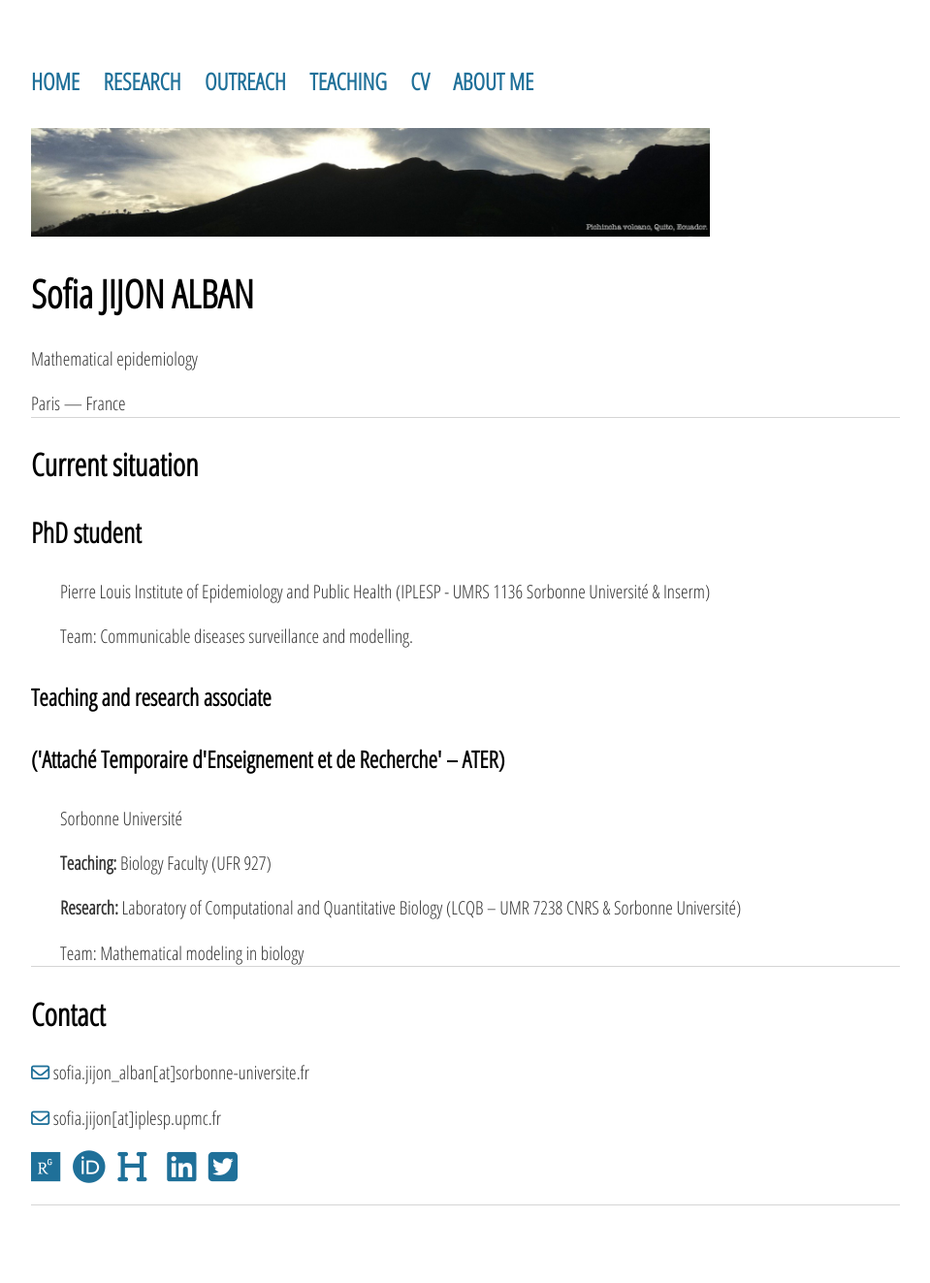
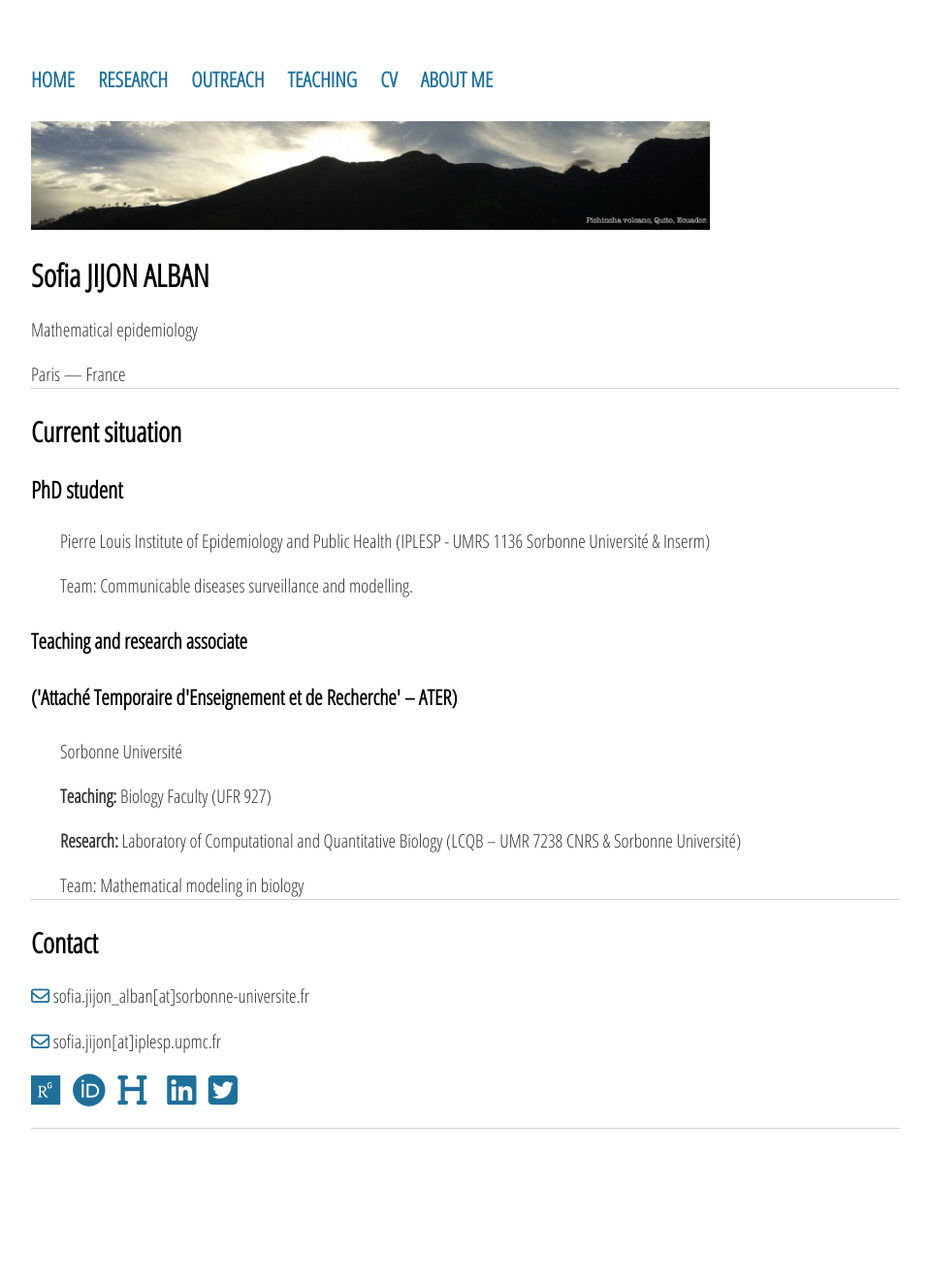
Before and after one commit to sjijon/sjijon.github.io, a Jekyll site: the page built from index.html, in a window 1280 px wide. Shown: the whole page at 97% size, without its empty margins (160-1119 px from the left). Built offline with Jekyll 4.4.1, drawn with Linux system fonts in a browser that asks for light colours; nearby versions of some CDN libraries; after the commit the page ends 1244 px from its top, so only the background shows below that.

Commit message:
Update main.css

```diff
--- a/css/main.css
+++ b/css/main.css
@@ -3,7 +3,7 @@ body {
     width: 70%;
 }
 nav ul, footer ul {
-    font-size: 1.5em;
+    font-size: 1.35em;
     font-family: 'Open Sans Condensed', 'Sans-Serif';
     padding: 0px;
     list-style: none;
@@ -25,19 +25,19 @@ a:hover {
     text-decoration: underline;
 }
 h1 {
-    font-size: 2.5em;
+    font-size: 2em;
     font-family: 'Open Sans Condensed', 'Sans-Serif';
 }
 h2 {
-    font-size: 2em;
+    font-size: 1.8em;
     font-family: 'Open Sans Condensed', 'Sans-Serif';
 }
 h3 {
-    font-size: 1.8em;
+    font-size: 1.5em;
     font-family: 'Open Sans Condensed', 'Sans-Serif';
 }
 h4 {
-    font-size: 1.5em;
+    font-size: 1.35em;
     font-family: 'Open Sans Condensed', 'Sans-Serif';
 }
 h5 {
```
